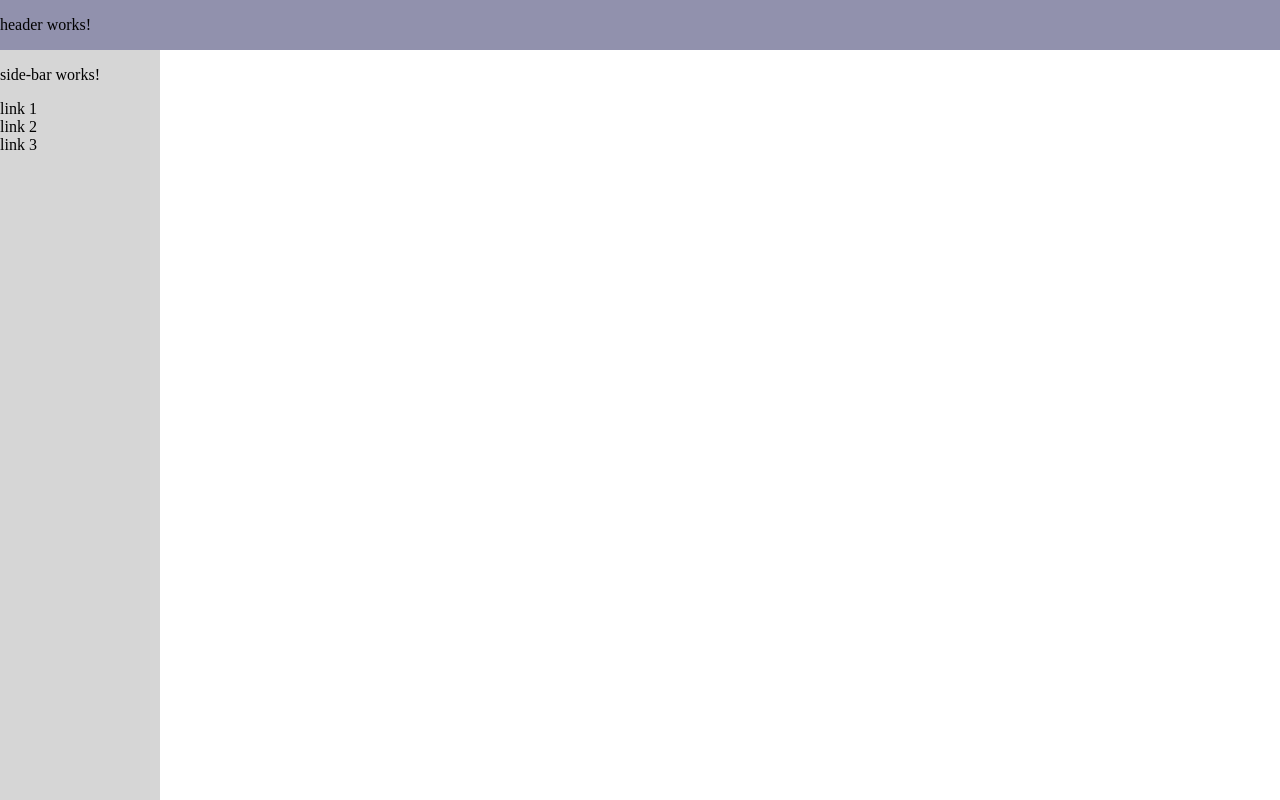
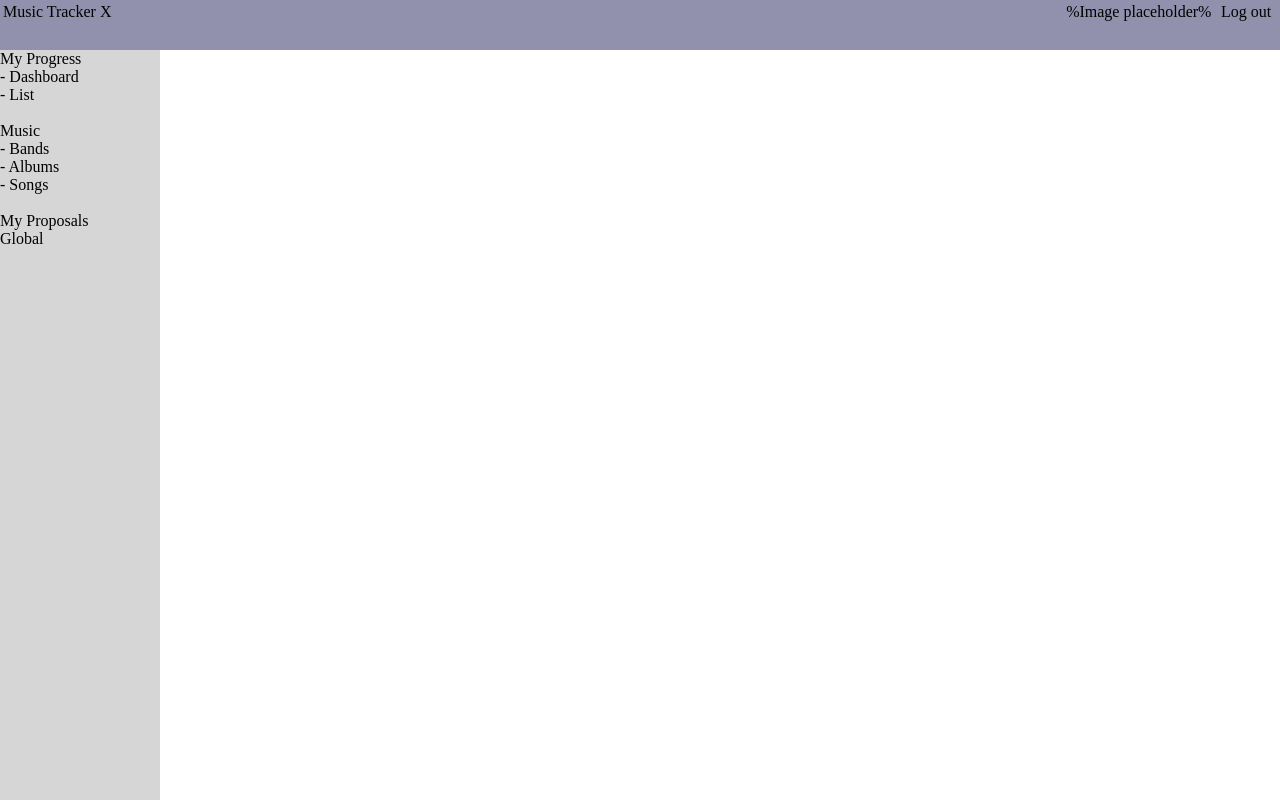
Before and after one commit to Shauf-Dynamics/TrackerX, an Angular app in the folder Client/trackerx-app/: page /dashboard in a window 1280 px wide. Built offline with nearby package versions, Linux system fonts and the light colour scheme.

Commit message:
TRAC-25 add header align

```diff
--- a/Client/trackerx-app/src/app/modules/navigation/header/header.component.html
+++ b/Client/trackerx-app/src/app/modules/navigation/header/header.component.html
@@ -1,3 +1,15 @@
 <main>
-    <p>header works!</p>
+    <table width="100%">
+        <tr>
+            <td lass="h-title" width="15%">
+                Music Tracker X
+            </td>
+            <td class="h-account-panel" width="80%" align="right">
+                %Image placeholder%
+            </td>
+            <td class="h-account-panel" align="center">
+                Log out
+            </td>
+        </tr>
+    </table>
 </main>
--- a/Client/trackerx-app/src/app/modules/navigation/side-bar/side-bar.component.html
+++ b/Client/trackerx-app/src/app/modules/navigation/side-bar/side-bar.component.html
@@ -1,12 +1,31 @@
 <main>
-    <p>side-bar works!</p>
     <div>
-        link 1
+        My Progress
+        <div>
+            - Dashboard
+        </div>
+        <div>
+            - List
+        </div>
+    </div>
+    <br>
+    <div>
+        Music
+        <div>
+            - Bands
+        </div>
+        <div>
+            - Albums
+        </div>
+        <div>
+            - Songs
+        </div>
+    </div>
+    <br>
+    <div>
+        My Proposals
     </div>
     <div>
-        link 2
-    </div>
-    <div>
-        link 3
+        Global
     </div>
 </main>
```
